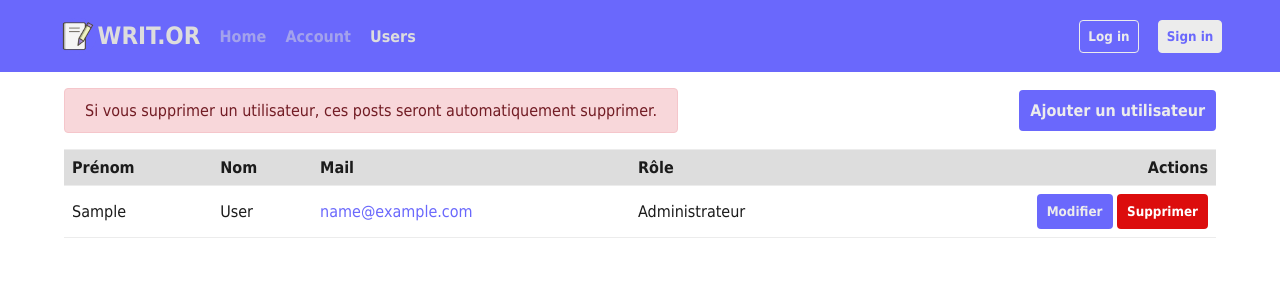
After one commit to PieroNr/PHP-W3, a PHP site: page /src/users.php in a window 1280 px wide. The commit adds this page. Shown: the top 300 px of the page. Run offline with PHP 8.4, Linux system fonts and the light colour scheme; tables that the repository leaves empty hold one stand-in row (values such as "Sample post").

Commit message:
wip users

```diff
--- a/index.php
+++ b/index.php
@@ -18,7 +18,7 @@
                 </li>
                 <li class="px-3"><a class="active" href="index.php">Home</a></li>
                 <li class="px-3"><a href="">Account</a></li>
-                <li class="px-3"><a  href="users.php">Users</a></li>
+                <li class="px-3"><a  href="src/users.php">Users</a></li>
                 <li class="px-3 ms-auto">
                     <button class="btn">Log in</button>
                 </li>
--- a/src/assets/css/alert.css
+++ b/src/assets/css/alert.css
@@ -1,7 +1,6 @@
 .alert {
     position: relative;
     padding: 0.75rem 1.25rem;
-    margin-bottom: 1rem;
     border: 1px solid transparent;
     border-radius: 0.25rem;
 }
--- a/src/assets/css/variables.css
+++ b/src/assets/css/variables.css
@@ -20,3 +20,9 @@
 .ms-auto{
     margin-left: auto;
 }
+.text-end{
+    text-align: end;
+}
+.mb-1{
+    margin-bottom: 1rem;
+}
--- /dev/null
+++ b/src/users.php
@@ -0,0 +1,82 @@
+<?php
+use App\classes\User;
+use App\Database\Database;
+
+require './vendor/autoload.php';
+
+$database = new Database();
+$db = $database->getConnection();
+
+$users = new User($db);
+$result = $users->getUsers();
+
+?>
+    <!DOCTYPE html>
+    <html lang="fr">
+        <head>
+            <meta charset="UTF-8">
+            <meta name="viewport" content="width=device-width, initial-scale=1">
+            <title>Utilisateurs</title>
+            <link rel="stylesheet" href="assets/css/app.css">
+        </head>
+        <body>
+            <nav class="w-100 nav bg-primary">
+                <ul class="d-flex a-i-center">
+                    <li class="px-3">
+                        <a class="d-flex a-i-center" style="opacity: 1;" href="../index.php">
+                            <img style="width: 40px;" src="assets/img/logo.png" alt="logo">
+                            <h1>WRIT.OR</h1>
+                        </a>
+                    </li>
+                    <li class="px-3"><a href="../index.php">Home</a></li>
+                    <li class="px-3"><a href="">Account</a></li>
+                    <li class="px-3"><a class="active" href="users.php">Users</a></li>
+                    <li class="px-3 ms-auto">
+                        <button class="btn">Log in</button>
+                    </li>
+                    <li class="px-3">
+                        <button class="btn btn-secondary">Sign in</button>
+                    </li>
+                </ul>
+            </nav>
+            <div class="container">
+                <div class="w-100 d-flex a-i-center mb-1">
+                    <div class="alert alert-danger">Si vous supprimer un utilisateur, ces posts seront automatiquement supprimer.</div>
+                    <a href="createUser.php" class="btn btn-primary ms-auto">Ajouter un utilisateur</a>
+                </div>
+
+                <table class="w-100 table">
+                    <thead>
+                        <tr>
+                            <th>Prénom</th>
+                            <th>Nom</th>
+                            <th>Mail</th>
+                            <th>Rôle</th>
+                            <th class="text-end">Actions</th>
+                        </tr>
+                    </thead>
+                    <tbody>
+                        <?php while ($user = $result->fetch(PDO::FETCH_ASSOC)) {
+                            ?>
+                            <tr>
+                                <td><?php echo $user['first_name']; ?></td>
+                                <td><?php echo $user['last_name']; ?></td>
+                                <td><a class="primary" href="mailto:<?php echo $user['email']; ?>"><?php echo $user['email']; ?></a></td>
+                                <td>
+                                    <?php if ($user['is_admin'] == 1) {
+                                        echo "Administrateur";
+                                    } else {
+                                        echo "Utilisateur";
+                                    }?>
+                                </td>
+                                <td class="text-end">
+                                    <button class="btn btn-primary">Modifier</button>
+                                    <button class="btn btn-danger">Supprimer </button>
+                                </td>
+                            </tr>
+                        <?php } ?>
+                    </tbody>
+                </table>
+            </div>
+        </body>
+    </html>
```
Also changed, not shown: src/createUser.php (added, +26 -0 lines), src/index.php (+2 -13 lines), users.php (deleted, +0 -86 lines).
